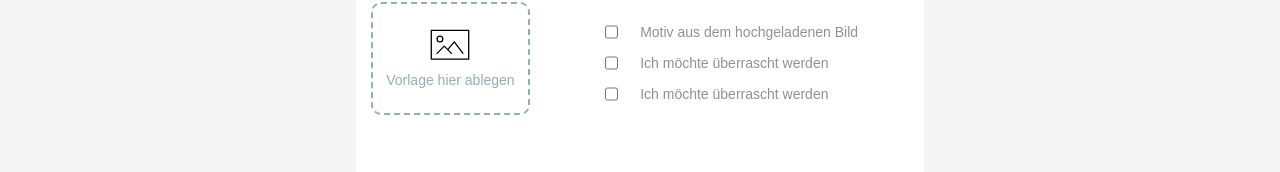
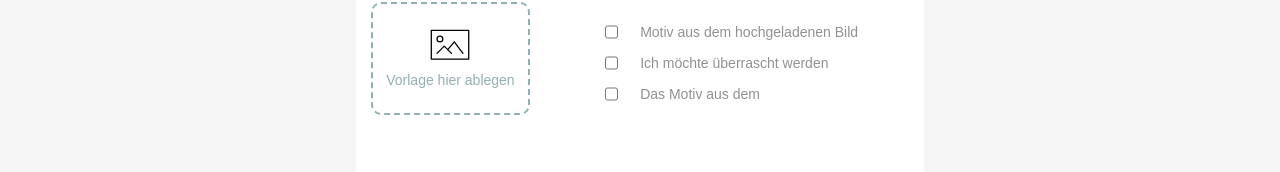
Before and after one commit to shaheertechy/youniq, a React (Create React App) app: page /make-your-youniq-2/1 in a window 1280 px wide. Shown: the part 599-771 px from the top of the page. Built offline with nearby package versions, Linux system fonts and the light colour scheme; no server answers; a web font is replaced by a local one.

Commit message:
Checkbox fixed

```diff
--- a/public/locales/en/translation.json
+++ b/public/locales/en/translation.json
@@ -99,5 +99,7 @@
     "lch":"lch accept the",
     "portfolio_text_1": "Discover our ever-changing online portfolio and choose an existing piece of art. Customize it in our Make-It-Youniq-tool and we will send you an offer for the art of your dreams. Once completed you will receive your safely wrapped unique piece of art.",
     "portfolio_text_2": "Youniq.Art places artistic talent in the centre. Our artists’ names are anonymized, and their designation only shows a combination of names and surnames. You will receive your artist’s name after having commissioned art or upon request. Our artists are established international artists, art students or highly talented self-taught artists. Catch the next Picasso!",
-    "portfolio_text_3": "At Youniq.Art you get a first-class service, commission high-quality art and support the artists. And all this at fair and transparent conditions and prices. Even before you contact us, you can see the price range for your artwork in the Make-it-Youniq-tool."
+    "portfolio_text_3": "At Youniq.Art you get a first-class service, commission high-quality art and support the artists. And all this at fair and transparent conditions and prices. Even before you contact us, you can see the price range for your artwork in the Make-it-Youniq-tool.",
+    "Das Motiv aus dem":"The motif from the"
+
 }
--- a/public/locales/ger/translation.json
+++ b/public/locales/ger/translation.json
@@ -101,10 +101,8 @@
     "lch":"lch akzeptiere die",
     "portfolio_text_1": "Lorem ipsum dolor sit amet consectetur adipisicing elit. Facere praesentium libero labore assumenda nisi illum. At architecto cum accusantium ipsa, repudiandae corrupti perferendis suscipit delectus vero incidunt quidem aspernatur itaque? Lorem ipsum dolor sit amet, consectetur adipisicing elit. Culpa impedit corrupti consequuntur fugiat itaque. Aliquam tempore debitis dolor, voluptatibus maiores pariatur voluptates esse quisquam ex corporis, maxime numquam officia ducimus?",
     "portfolio_text_2": "Lorem ipsum dolor sit amet consectetur adipisicing elit. Facere praesentium libero labore assumenda nisi illum. At architecto cum accusantium ipsa, repudiandae corrupti perferendis suscipit delectus vero incidunt quidem aspernatur itaque? Lorem ipsum dolor sit amet, consectetur adipisicing elit. Culpa impedit corrupti consequuntur fugiat itaque. Aliquam tempore debitis dolor, voluptatibus maiores pariatur voluptates esse quisquam ex corporis, maxime numquam officia ducimus?",
-    "portfolio_text_3": "Lorem ipsum dolor sit amet consectetur adipisicing elit. Facere praesentium libero labore assumenda nisi illum. At architecto cum accusantium ipsa, repudiandae corrupti perferendis suscipit delectus vero incidunt quidem aspernatur itaque? Lorem ipsum dolor sit amet, consectetur adipisicing elit. Culpa impedit corrupti consequuntur fugiat itaque. Aliquam tempore debitis dolor, voluptatibus maiores pariatur voluptates esse quisquam ex corporis, maxime numquam officia ducimus?"
-
-
-
+    "portfolio_text_3": "Lorem ipsum dolor sit amet consectetur adipisicing elit. Facere praesentium libero labore assumenda nisi illum. At architecto cum accusantium ipsa, repudiandae corrupti perferendis suscipit delectus vero incidunt quidem aspernatur itaque? Lorem ipsum dolor sit amet, consectetur adipisicing elit. Culpa impedit corrupti consequuntur fugiat itaque. Aliquam tempore debitis dolor, voluptatibus maiores pariatur voluptates esse quisquam ex corporis, maxime numquam officia ducimus?",
+    "Das Motiv aus dem":"Das Motiv aus dem"
 
 
 
--- a/src/components/ArtDetail/ArtDetailStepTwo.js
+++ b/src/components/ArtDetail/ArtDetailStepTwo.js
@@ -303,11 +303,11 @@ const ArtDetailStepTwo = (props) => {
                                             <input type="checkbox" id="vehicle1" name="useCustomImage" checked={useCustomImage} onChange={handleOnChangeCheckBox}  className="cbox" />
                                             <label htmlFor="vehicle1"><span className="agb">{t('Motiv aus dem hochgeladenen Bild')}</span></label>
                                             <br />
-                                            <input type="checkbox" id="vehicle1" name="wouldLikeToBeSurprised" onChange={handleOnChangeCheckBox} checked={wouldLikeToBeSurprised} className="cbox" />
+                                            <input type="checkbox" id="vehicle2" name="wouldLikeToBeSurprised" onChange={handleOnChangeCheckBox} checked={wouldLikeToBeSurprised} className="cbox" />
                                             <label htmlFor="vehicle1"><span className="agb">{t('Ich möchte überrascht werden')}</span></label>
                                             <br/>
-                                            <input type="checkbox" id="vehicle1" name="newcheck" onChange={handleOnChangeCheckBox} checked={wouldLikeToBeSurprised} className="cbox" />
-                                            <label htmlFor="vehicle1"><span className="agb">{t('Ich möchte überrascht werden')}</span></label>
+                                            <input type="checkbox" id="vehicle3" name="newcheck"  className="cbox" />
+                                            <label htmlFor="vehicle1"><span className="agb">{t('Das Motiv aus dem')}</span></label>
                                         </div>
                                     </div>
                                 </div>
```
